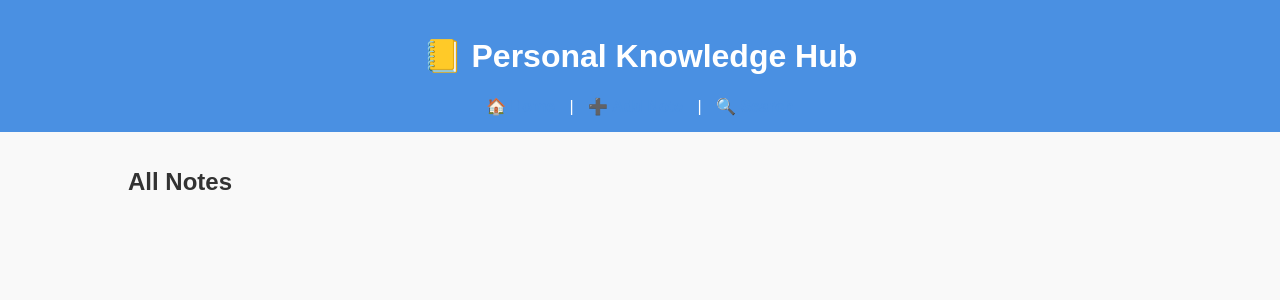
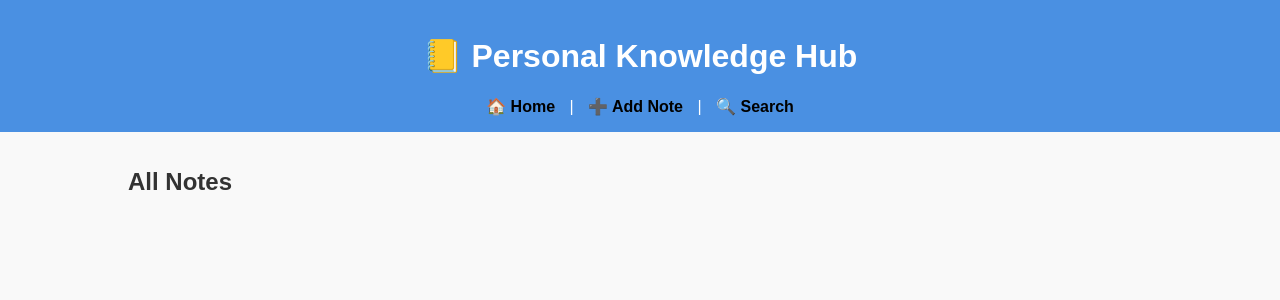
Before and after one commit to Saksham-Gupta-GH/NOTES_FOR_ME, a Flask app: page / in a window 1280 px wide. Shown: the top 300 px of the page. Run offline with Flask 3, Linux system fonts and the light colour scheme; data that the repository does not hold is empty.

Commit message:
Change link color from blue to black

```diff
--- a/static/style.css
+++ b/static/style.css
@@ -22,7 +22,7 @@ header {
     border-radius: 8px;
     box-shadow: 0 2px 5px rgba(0,0,0,0.1);
 }
-a { text-decoration: none; color: #4a90e2; }
+a { text-decoration: none; color: black; }
 textarea, input {
     width: 100%; padding: 0.5rem;
     margin: 0.5rem 0; border-radius: 5px;
```
